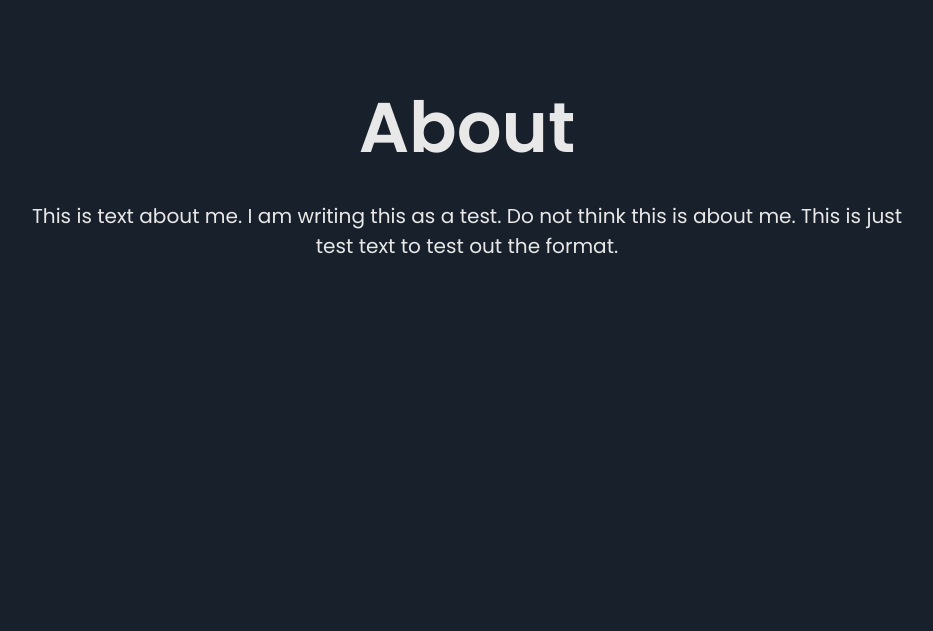
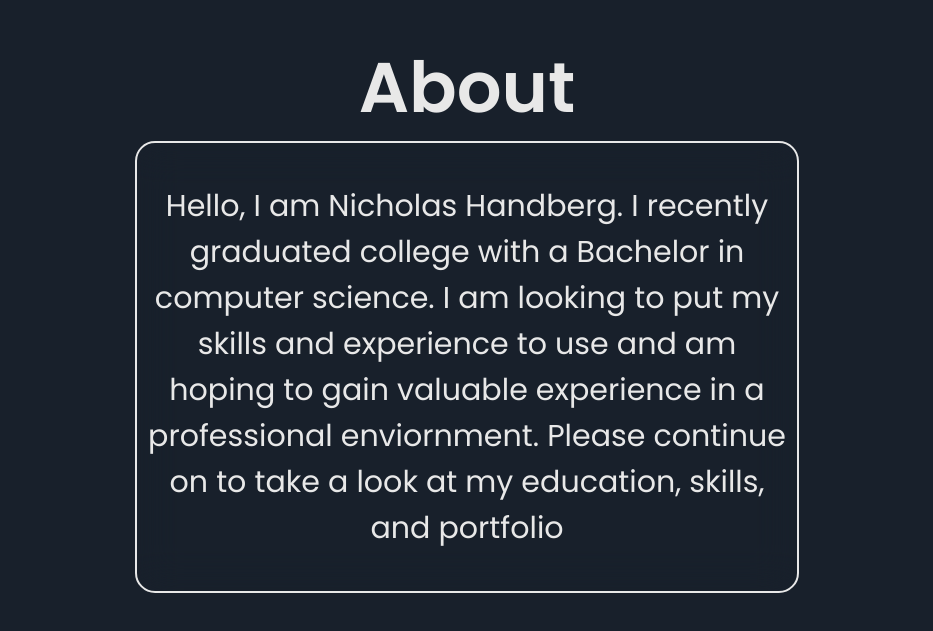
Before and after one commit to nickhandberg/portfolio, a React (Create React App) app: page / in a window 1280 px wide. Shown: the part 941-1572 px from the top of the page, without its empty margins (173-1106 px from the left). Built offline with nearby package versions, Linux system fonts and the light colour scheme; some icons are missing.

Commit message:
updated about

```diff
--- a/package.json
+++ b/package.json
@@ -6,10 +6,10 @@
     "@testing-library/jest-dom": "^5.16.5",
     "@testing-library/react": "^13.4.0",
     "@testing-library/user-event": "^13.5.0",
-    "framer-motion": "^9.0.0",
+    "framer-motion": "^9.0.4",
     "react": "^18.2.0",
     "react-dom": "^18.2.0",
-    "react-scripts": "5.0.1",
+    "react-scripts": "^5.0.1",
     "web-vitals": "^2.1.4"
   },
   "scripts": {
--- a/src/App.css
+++ b/src/App.css
@@ -32,12 +32,16 @@ body {
 
 .sectionContent {
     color: var(--light-text);
-    font-size: 2ch;
+    font-size: 3ch;
     text-align: center;
 }
 
 .contentContainer {
     margin-left: auto;
     margin-right: auto;
-    max-width: 70%;
+    max-width: 50%;
+    border: 2px var(--light-text) solid;
+    border-radius: 2ch;
+    padding: 1ch;
+    backdrop-filter: blur(20px);
 }
--- a/src/about/About.js
+++ b/src/about/About.js
@@ -1,6 +1,7 @@
 import { motion } from "framer-motion";
 import React from "react";
 import { staggerCont, textVar } from "../utils/motion";
+import "./about.css";
 
 const About = () => {
     return (
@@ -19,12 +20,16 @@ const About = () => {
                     variants={textVar(0.4)}
                     className="contentContainer"
                 >
+
                     <p className="sectionContent">
-                        This is text about me. I am writing this as a test. Do
-                        not think this is about me. This is just test text to
-                        test out the format.
+                        Hello, I am Nicholas Handberg.
+                        I recently graduated college with a Bachelor in computer science.
+                        I am looking to put my skills and experience to use and am hoping to
+                        gain valuable experience in a professional enviornment. Please continue on to
+                        take a look at my education, skills, and portfolio
                     </p>
                 </motion.div>
+
             </motion.div>
         </section>
     );
--- a/src/home/home.css
+++ b/src/home/home.css
@@ -1,8 +1,9 @@
 .home {
     color: var(--light-text);
     display: flex;
-    margin-top: 25vh;
+    margin-top: 20vh;
     flex-direction: column;
+    justify-content: center;
     align-items: center;
     width: 100%;
     /* z-index: -1; */
--- a/src/nav/nav.css
+++ b/src/nav/nav.css
@@ -11,7 +11,7 @@ nav {
 
 nav .gradient-01 {
     position: absolute;
-    width: 50%h;
+    width: 100%;
     height: 50px;
 
     inset: 0;
```
Also changed, not shown: 1 other file (tests, documents, lock files or other folders).
